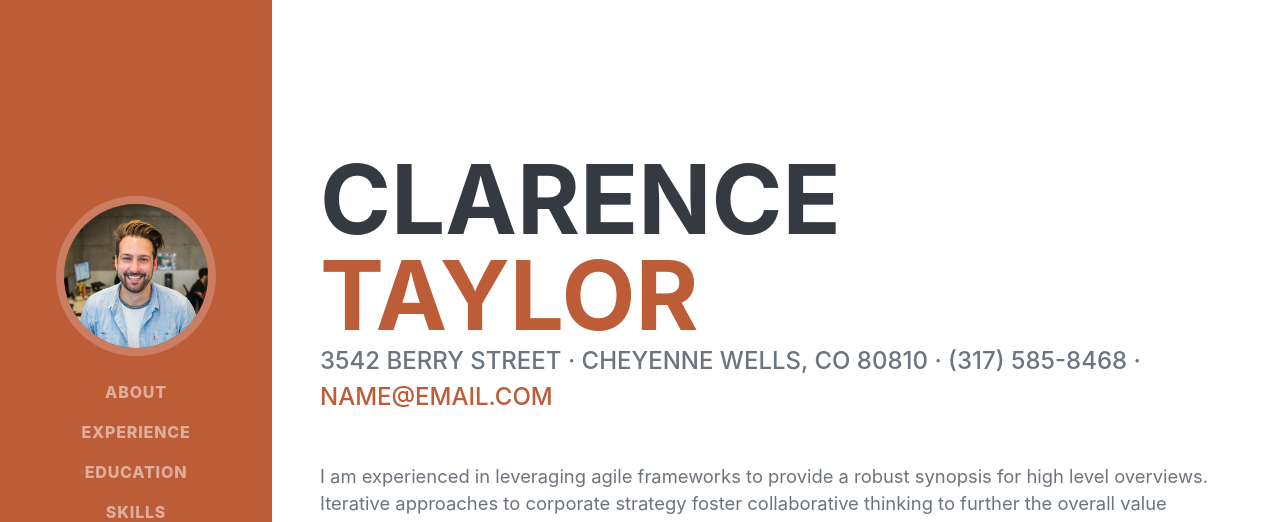
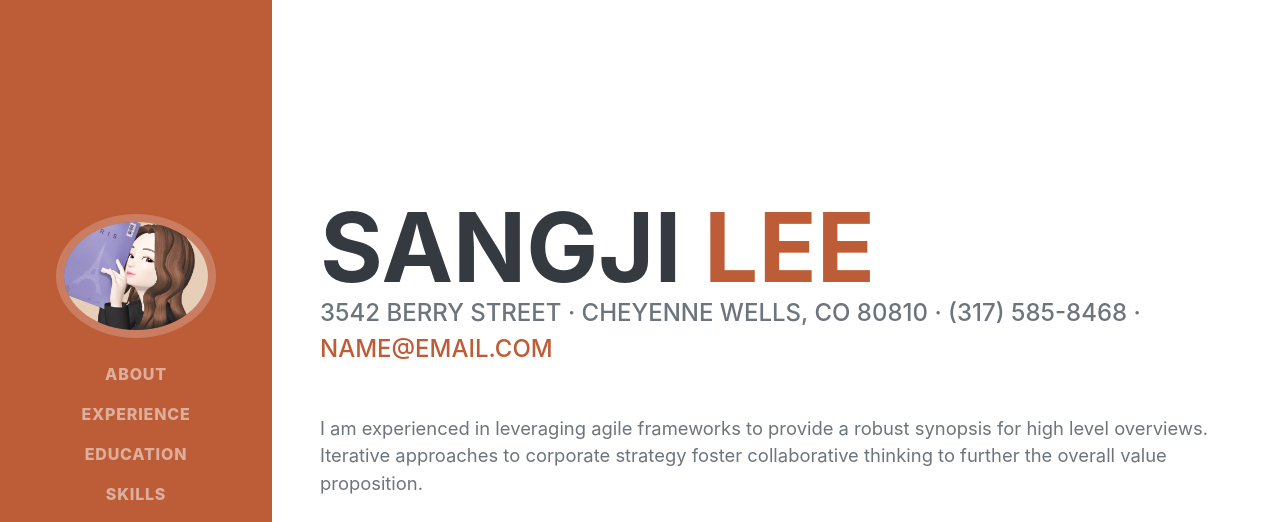
Before and after one commit to lsGee/lsGee.github.io, a plain HTML site: page index.html in a window 1280 px wide. Shown: the top 522 px of the page. Drawn offline with nearby package versions, Linux system fonts and the light colour scheme; a web font is replaced by a local one.

Commit message:
second commit

```diff
--- a/index.html
+++ b/index.html
@@ -5,7 +5,7 @@
         <meta name="viewport" content="width=device-width, initial-scale=1, shrink-to-fit=no" />
         <meta name="description" content="" />
         <meta name="author" content="" />
-        <title>Resume - Start Bootstrap Theme</title>
+        <title>Resume - Sangji</title>
         <link rel="icon" type="image/x-icon" href="assets/img/favicon.ico" />
         <!-- Font Awesome icons (free version)-->
         <script src="https://use.fontawesome.com/releases/v5.13.0/js/all.js" crossorigin="anonymous"></script>
@@ -19,8 +19,8 @@
         <!-- Navigation-->
         <nav class="navbar navbar-expand-lg navbar-dark bg-primary fixed-top" id="sideNav">
             <a class="navbar-brand js-scroll-trigger" href="#page-top">
-                <span class="d-block d-lg-none">Clarence Taylor</span>
-                <span class="d-none d-lg-block"><img class="img-fluid img-profile rounded-circle mx-auto mb-2" src="assets/img/profile.jpg" alt="" /></span>
+                <span class="d-block d-lg-none">Sangji Lee</span>
+                <span class="d-none d-lg-block"><img class="img-fluid img-profile rounded-circle mx-auto mb-2" src="assets/img/profile.png" alt="" /></span>
             </a>
             <button class="navbar-toggler" type="button" data-toggle="collapse" data-target="#navbarSupportedContent" aria-controls="navbarSupportedContent" aria-expanded="false" aria-label="Toggle navigation"><span class="navbar-toggler-icon"></span></button>
             <div class="collapse navbar-collapse" id="navbarSupportedContent">
@@ -40,8 +40,8 @@
             <section class="resume-section" id="about">
                 <div class="resume-section-content">
                     <h1 class="mb-0">
-                        Clarence
-                        <span class="text-primary">Taylor</span>
+                        Sangji
+                        <span class="text-primary">Lee</span>
                     </h1>
                     <div class="subheading mb-5">
                         3542 Berry Street · Cheyenne Wells, CO 80810 · (317) 585-8468 ·
```
Also changed, not shown: assets/img/profile.jpg (deleted), assets/img/profile.png (added).
